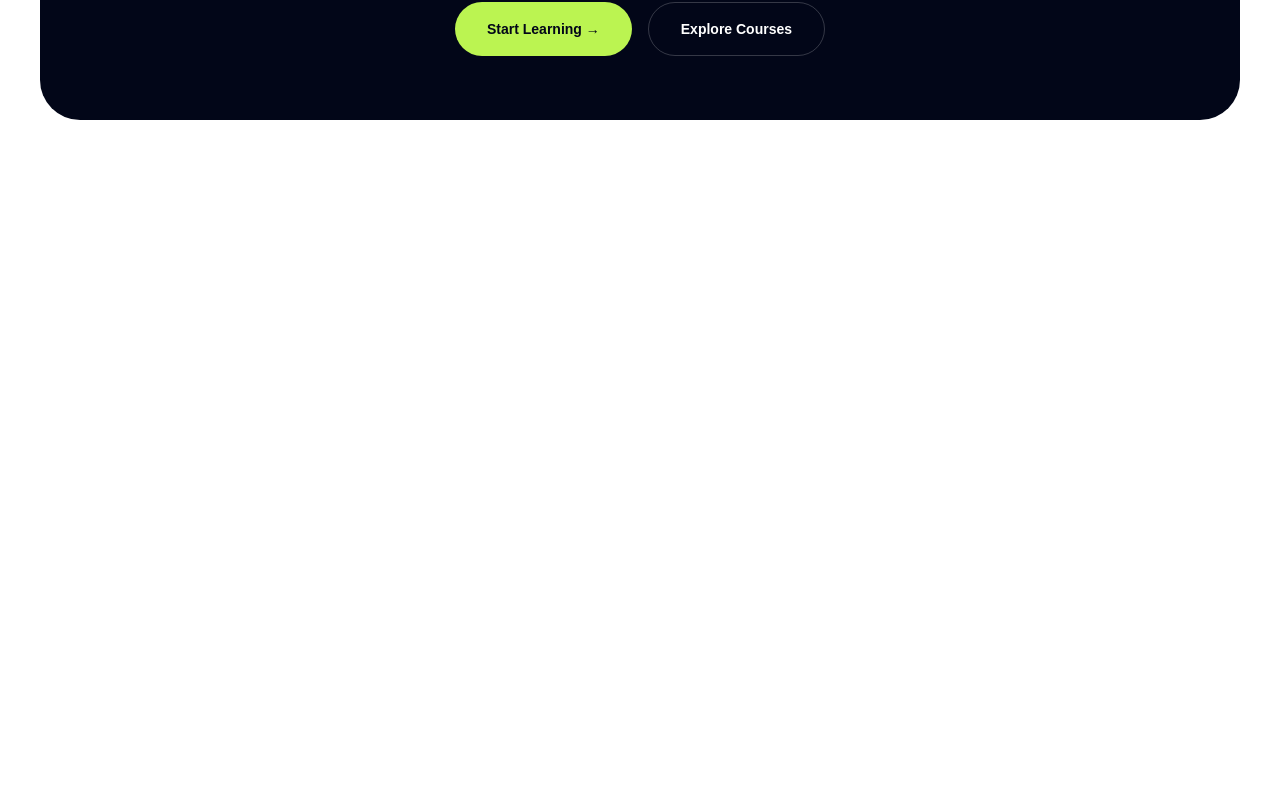
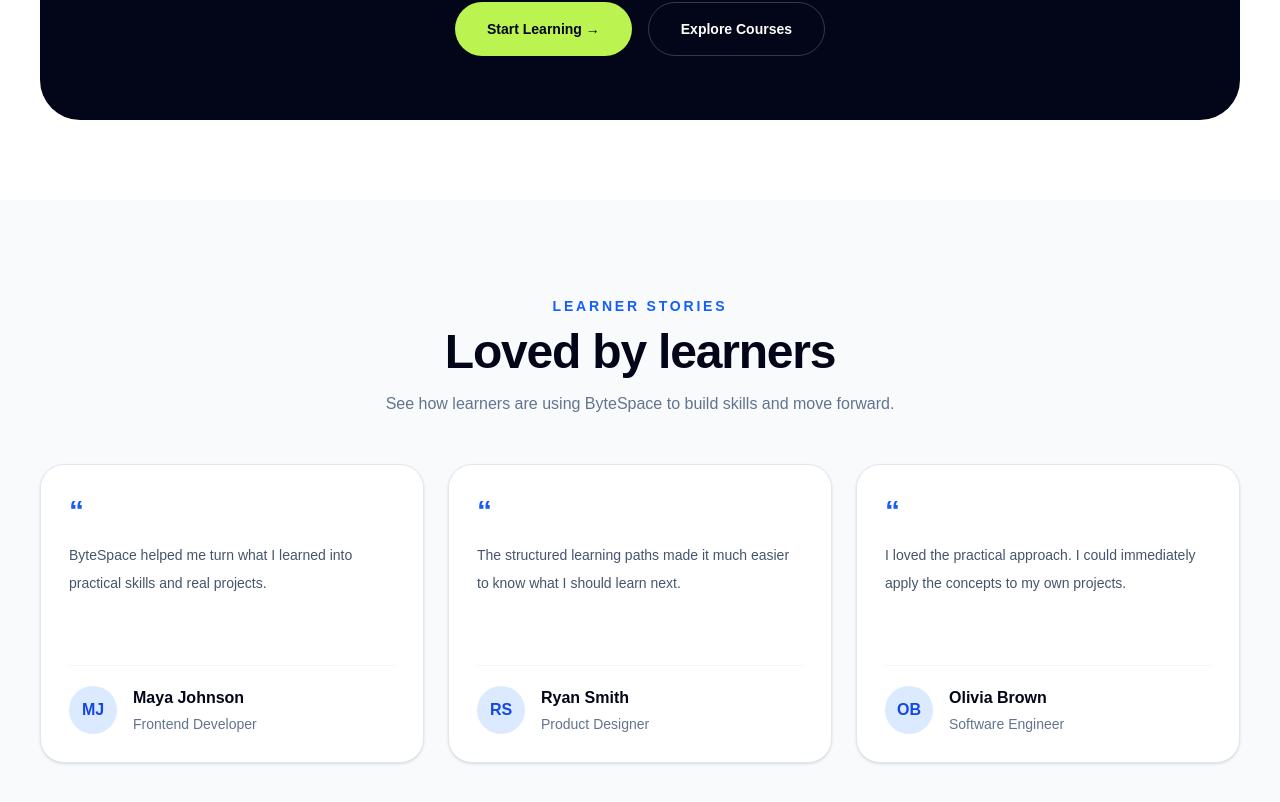
Before and after one commit to Sabbir-Ahmed1703/ByteSpace-New, a Next.js app: page / in a window 1280 px wide. Shown: the part 4357-5159 px from the top of the page. Before the commit the page ends 4557 px from the top, so only its background shows below. Built offline with nearby package versions, Linux system fonts and the light colour scheme.

Commit message:
Add testimonials section

```diff
--- a/app/page.tsx
+++ b/app/page.tsx
@@ -5,6 +5,7 @@ import LearningPaths from "@/components/LearningPaths";
 import GrowthSection from "@/components/GrowthSection";
 import CreatorsSection from "@/components/CreatorsSection";
 import CTASection from "@/components/CTASection";
+import TestimonialsSection from "@/components/TestimonialsSection";
 
 export default function Home() {
   return (
@@ -16,6 +17,7 @@ export default function Home() {
       <GrowthSection />
       <CreatorsSection />
       <CTASection />
+      <TestimonialsSection />
     </main>
   );
 }
--- /dev/null
+++ b/components/TestimonialCard.tsx
@@ -0,0 +1,40 @@
+import type { Testimonial } from "@/data/testimonials";
+
+type TestimonialCardProps = {
+  testimonial: Testimonial;
+};
+
+export default function TestimonialCard({
+  testimonial,
+}: TestimonialCardProps) {
+  return (
+    <article className="rounded-3xl border border-slate-200 bg-white p-7 shadow-sm transition duration-300 hover:-translate-y-1 hover:shadow-lg">
+      <div className="text-3xl font-black text-blue-600">
+        “
+      </div>
+
+      <p className="mt-3 min-h-24 text-sm leading-7 text-slate-600">
+        {testimonial.quote}
+      </p>
+
+      <div className="mt-7 flex items-center gap-4 border-t border-slate-100 pt-5">
+        <div className="flex h-12 w-12 items-center justify-center rounded-full bg-blue-100 font-bold text-blue-700">
+          {testimonial.name
+            .split(" ")
+            .map((name) => name[0])
+            .join("")}
+        </div>
+
+        <div>
+          <h3 className="font-bold text-slate-950">
+            {testimonial.name}
+          </h3>
+
+          <p className="mt-1 text-sm text-slate-500">
+            {testimonial.role}
+          </p>
+        </div>
+      </div>
+    </article>
+  );
+}
--- /dev/null
+++ b/components/TestimonialsSection.tsx
@@ -0,0 +1,37 @@
+import { testimonials } from "@/data/testimonials";
+import TestimonialCard from "@/components/TestimonialCard";
+
+export default function TestimonialsSection() {
+  return (
+    <section
+      id="testimonials"
+      className="bg-slate-50 px-6 py-24 lg:px-10"
+    >
+      <div className="mx-auto max-w-7xl">
+        <div className="mx-auto max-w-2xl text-center">
+          <p className="text-sm font-bold uppercase tracking-[0.2em] text-blue-600">
+            Learner Stories
+          </p>
+
+          <h2 className="mt-3 text-4xl font-black tracking-tight text-slate-950 sm:text-5xl">
+            Loved by learners
+          </h2>
+
+          <p className="mt-4 text-slate-500">
+            See how learners are using ByteSpace to build skills and
+            move forward.
+          </p>
+        </div>
+
+        <div className="mt-12 grid gap-6 md:grid-cols-3">
+          {testimonials.map((testimonial) => (
+            <TestimonialCard
+              key={testimonial.id}
+              testimonial={testimonial}
+            />
+          ))}
+        </div>
+      </div>
+    </section>
+  );
+}
--- /dev/null
+++ b/data/testimonials.ts
@@ -0,0 +1,30 @@
+export type Testimonial = {
+  id: number;
+  name: string;
+  role: string;
+  quote: string;
+};
+
+export const testimonials: Testimonial[] = [
+  {
+    id: 1,
+    name: "Maya Johnson",
+    role: "Frontend Developer",
+    quote:
+      "ByteSpace helped me turn what I learned into practical skills and real projects.",
+  },
+  {
+    id: 2,
+    name: "Ryan Smith",
+    role: "Product Designer",
+    quote:
+      "The structured learning paths made it much easier to know what I should learn next.",
+  },
+  {
+    id: 3,
+    name: "Olivia Brown",
+    role: "Software Engineer",
+    quote:
+      "I loved the practical approach. I could immediately apply the concepts to my own projects.",
+  },
+];
```
